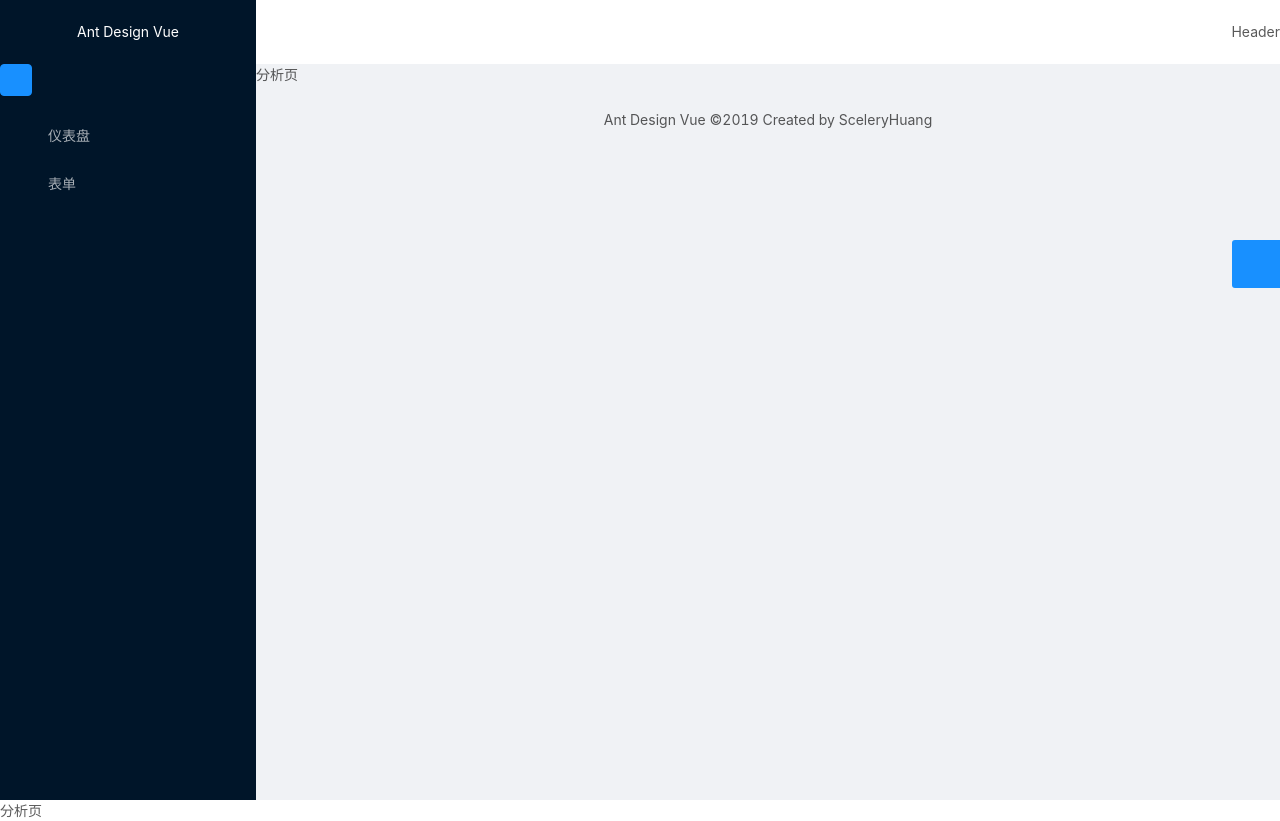
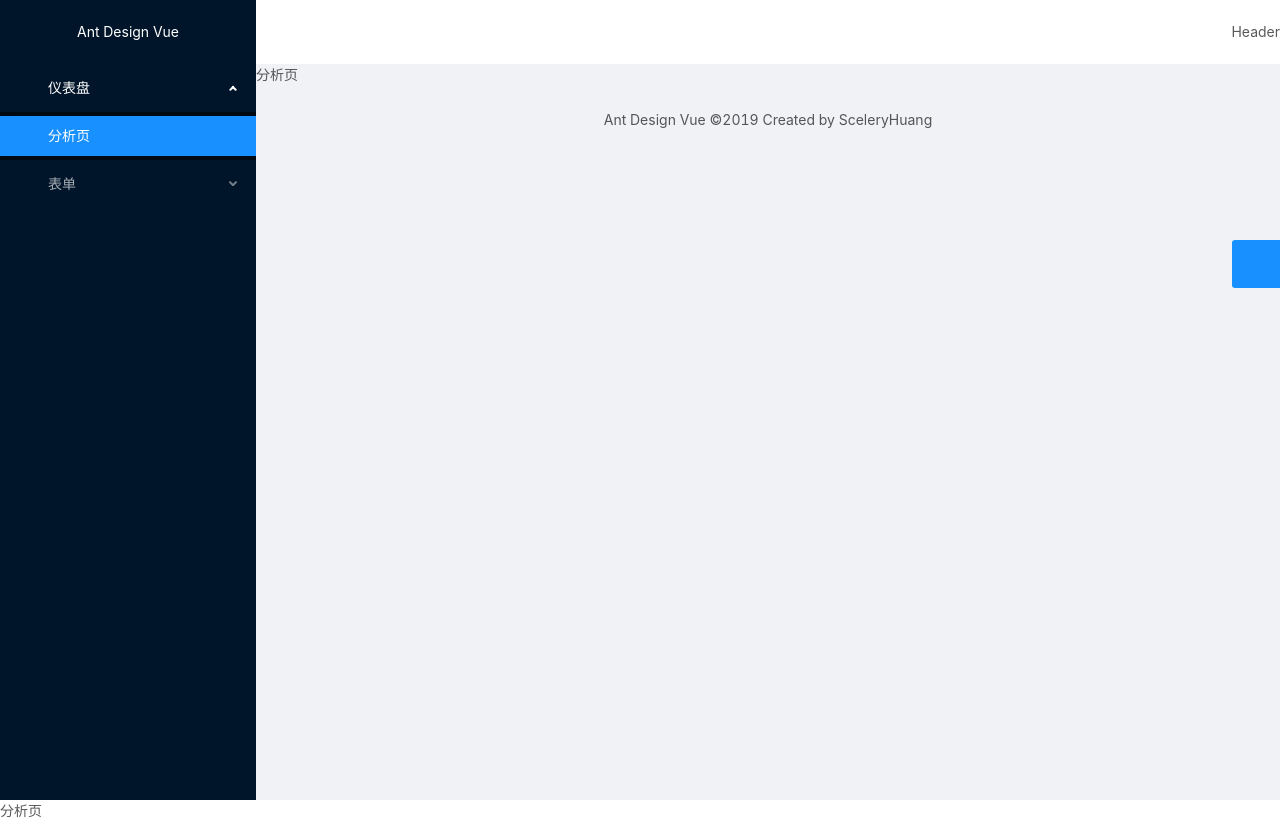
Before and after one commit to SceleryHuang/smart-room, a Vue app: page /dashboard/analysis in a window 1280 px wide. Built offline with nearby package versions, Linux system fonts and the light colour scheme.

Commit message:
router 联动

```diff
--- a/src/layouts/SiderMenu.vue
+++ b/src/layouts/SiderMenu.vue
@@ -1,21 +1,24 @@
 <template>
   <div style="width: 256px">
-    <a-button
-      type="primary"
-      @click="toggleCollapsed"
-      style="margin-bottom: 16px"
-    >
-      <a-icon :type="collapsed ? 'menu-unfold' : 'menu-fold'" />
-    </a-button>
+    <!--<a-button-->
+    <!--type="primary"-->
+    <!--@click="toggleCollapsed"-->
+    <!--style="margin-bottom: 16px"-->
+    <!--&gt;-->
+    <!--<a-icon :type="collapsed ? 'menu-unfold' : 'menu-fold'" />-->
+    <!--</a-button>-->
     <a-menu
-      :defaultSelectedKeys="['1']"
-      :defaultOpenKeys="['2']"
+      :selectedKeys="selectedKeys"
+      :openKeys.sync="openKeys"
       mode="inline"
       :theme="theme"
-      :inlineCollapsed="collapsed"
     >
       <template v-for="item in menuData">
-        <a-menu-item v-if="!item.children" :key="item.path">
+        <a-menu-item
+          v-if="!item.children"
+          :key="item.path"
+          @click="() => $router.push({ path: item.path, query: $route.query })"
+        >
           <a-icon v-if="item.meta.icon" type="item.meta.icon" />
           <span>{{ item.meta.title }}</span>
         </a-menu-item>
@@ -41,26 +44,46 @@ export default {
   components: {
     "sub-menu": SubMenu
   },
+  watch: {
+    "$route.path": function(val) {
+      this.selectedKeys = this.selectedKeysMap[val];
+      this.openKeys = this.collapsed ? [] : this.openKeysMap[val];
+    }
+  },
   data() {
+    this.selectedKeysMap = {};
+    this.openKeysMap = {};
     const menuData = this.getMenudata(this.$router.options.routes);
     return {
       collapsed: false,
-      list: [],
-      menuData
+      menuData,
+      openKeys: this.collapsed ? [] : this.openKeysMap[this.$route.path],
+      selectedKeys: this.selectedKeysMap[this.$route.path]
     };
   },
   methods: {
     toggleCollapsed() {
       this.collapsed = !this.collapsed;
     },
-    getMenudata(routes) {
+    getMenudata(routes = [], parentKeys = [], selectedKeys) {
       const menuData = [];
       routes.forEach(item => {
         if (item.name && !item.hideInMenu) {
+          this.openKeysMap[item.path] = parentKeys;
+          this.selectedKeysMap[item.path] = [selectedKeys || item.path];
           const newItem = { ...item };
           delete newItem.children;
-          if (item.collapsed && !item.hideChildrenInMenu) {
-            newItem.children = this.getMenudata(item.children);
+          if (item.children && !item.hideChildrenInMenu) {
+            newItem.children = this.getMenudata(item.children, [
+              ...parentKeys,
+              item.path
+            ]);
+          } else {
+            this.getMenudata(
+              item.children,
+              selectedKeys ? parentKeys : [...parentKeys, item.path],
+              selectedKeys || item.path
+            );
           }
           menuData.push(newItem);
         } else if (
@@ -68,7 +91,9 @@ export default {
           !item.hideChildrenInMenu &&
           item.children
         ) {
-          menuData.push(...this.getMenudata(item.children));
+          menuData.push(
+            ...this.getMenudata(item.children, [...parentKeys, item.path])
+          );
         }
       });
       return menuData;
--- a/src/layouts/SubMenu.vue
+++ b/src/layouts/SubMenu.vue
@@ -1,14 +1,24 @@
 <template functional>
   <a-sub-menu :key="props.menuInfo.path">
     <span slot="title">
-      <a-icon type="mail" /><span>{{ props.menuInfo.title }}</span>
+      <a-icon
+        v-if="props.menuInfo.meta.icon"
+        :type="props.menuInfo.meta.icon"
+      /><span>{{ props.menuInfo.meta.title }}</span>
     </span>
     <template v-for="item in props.menuInfo.children">
-      <a-menu-item v-if="!item.children" :key="item.key">
-        <a-icon type="pie-chart" />
-        <span>{{ item.title }}</span>
+      <a-menu-item
+        v-if="!item.children"
+        :key="item.path"
+        @click="
+          () =>
+            parent.$router.push({ path: item.path, query: parent.$route.query })
+        "
+      >
+        <a-icon v-if="item.meta.icon" :type="props.menuInfo.meta.icon" />
+        <span>{{ item.meta.title }}</span>
       </a-menu-item>
-      <sub-menu v-else :key="item.key" :menu-info="item" />
+      <sub-menu v-else :key="item.path" :menu-info="item" />
     </template>
   </a-sub-menu>
 </template>
```
